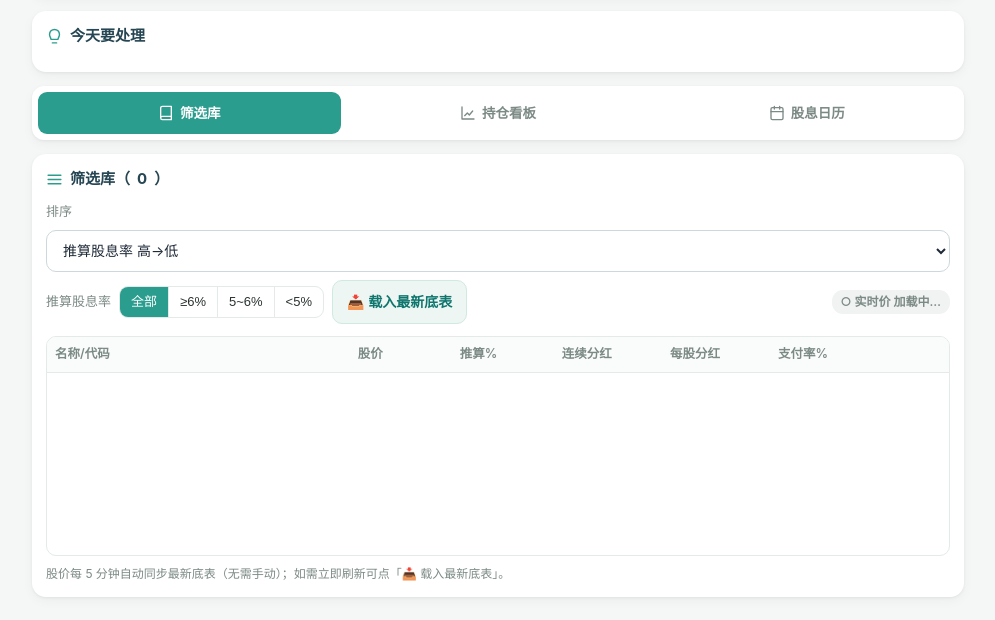
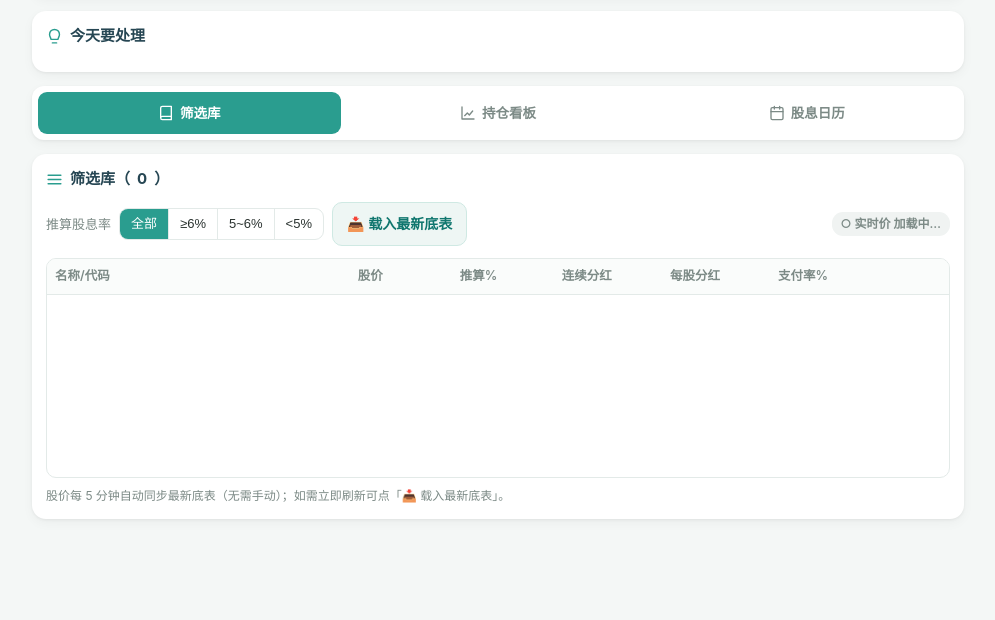
Before and after one commit to xlsh2026/bank-stock-data, a plain HTML site: page index.html in a window 1280 px wide. Shown: the part 156-776 px from the top of the page, without its empty margins (142-1137 px from the left). Drawn offline with Linux system fonts and the light colour scheme.

Commit message:
feat: 删除顶部排序下拉框，仅保留表头点击排序

```diff
--- a/index.html
+++ b/index.html
@@ -253,21 +253,6 @@
         筛选库（<span id="libCount">0</span>）
       </h3>
       <div class="toolbar">
-        <span class="toolbar-label">排序</span>
-        <select id="libSort" onchange="renderLib()">
-          <option value="est_desc">推算股息率 高→低</option>
-          <option value="est_asc">推算股息率 低→高</option>
-          <option value="name_asc">名称 A→Z</option>
-          <option value="name_desc">名称 Z→A</option>
-          <option value="price_desc">现价 高→低</option>
-          <option value="price_asc">现价 低→高</option>
-          <option value="payout_desc">支付率 高→低</option>
-          <option value="payout_asc">支付率 低→高</option>
-          <option value="years_desc">连续分红 高→低</option>
-          <option value="years_asc">连续分红 低→高</option>
-          <option value="div_desc">每股分红 高→低</option>
-          <option value="div_asc">每股分红 低→高</option>
-        </select>
         <span class="toolbar-label">推算股息率</span>
         <div class="seg-group" id="libFilter">
           <button type="button" class="seg active" data-val="all" onclick="setFilter('all')">全部</button>
@@ -1039,6 +1024,7 @@
   var stocks=load(KEYS.stocks,null);
   var holdings=load(KEYS.holdings,null);
   var calendar=load(KEYS.calendar,null);
+  var libSortState="est_desc"; // 表头排序状态：field_dir
   if(stocks===null&&holdings===null&&calendar===null&&!localStorage.getItem(KEYS.seeded)){
     stocks=SAMPLE_STOCKS.slice();holdings=SAMPLE_HOLDINGS.slice();calendar=SAMPLE_CALENDAR.slice();
     save(KEYS.stocks,stocks);save(KEYS.holdings,holdings);save(KEYS.calendar,calendar);
@@ -1158,7 +1144,7 @@
   function payoutOf(s){ if(!s||!s.eps||s.eps<=0||!s.div) return null; return s.div / s.eps * 100; }
   function esc(t){return String(t).replace(/[&<>"']/g,function(m){return {'&':'&amp;','<':'&lt;','>':'&gt;','"':'&quot;',"'":'&#39;'}[m];});}
   function parseSort(){
-    var sk=document.getElementById("libSort")?document.getElementById("libSort").value:"est_desc";
+    var sk=libSortState||"est_desc";
     var p=sk.indexOf("_");
     if(p<0)return {field:"est",dir:"desc"};
     return {field:sk.slice(0,p),dir:sk.slice(p+1)==="asc"?"asc":"desc"};
@@ -1168,8 +1154,7 @@
     var cur=parseSort();
     var dir=defaultDir(field);
     if(cur.field===field)dir=cur.dir==="asc"?"desc":"asc";
-    var sel=document.getElementById("libSort");
-    if(sel)sel.value=field+"_"+dir;
+    libSortState=field+"_"+dir;
     renderLib();
   }
   window.toggleSort=toggleSort;
```
